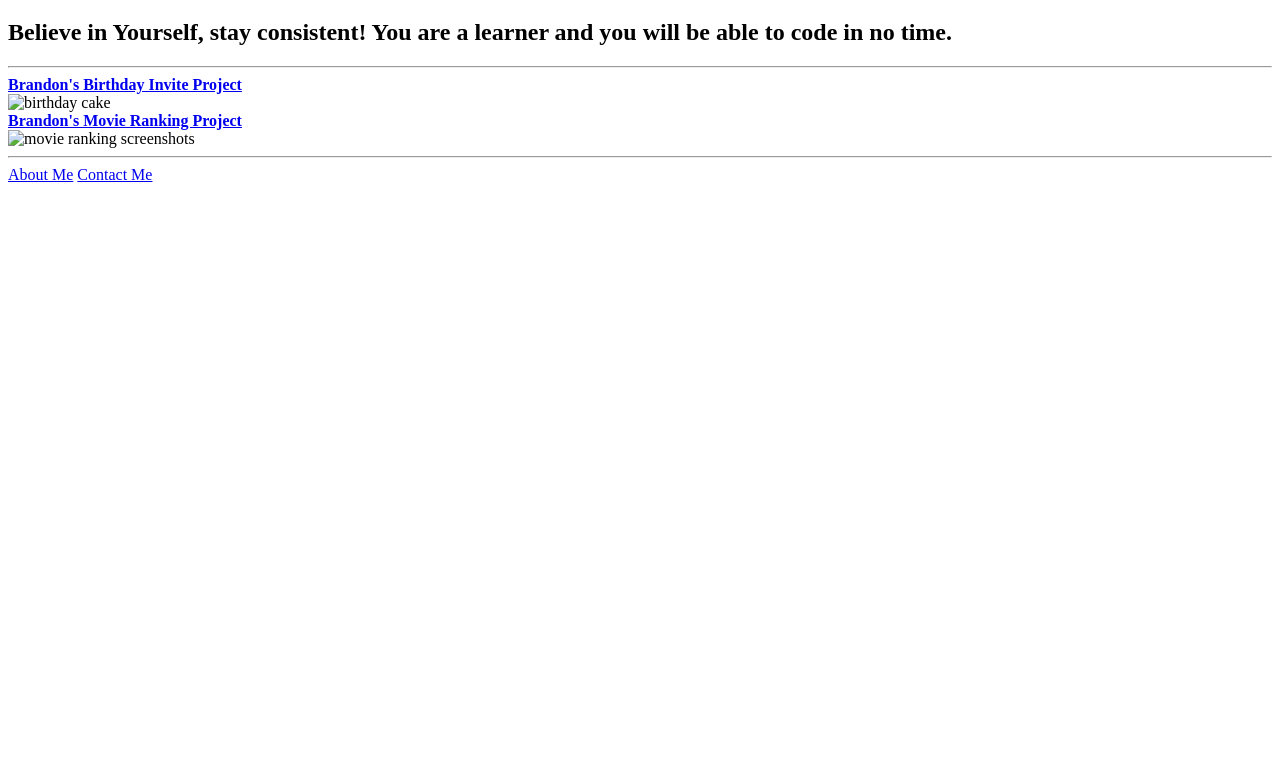
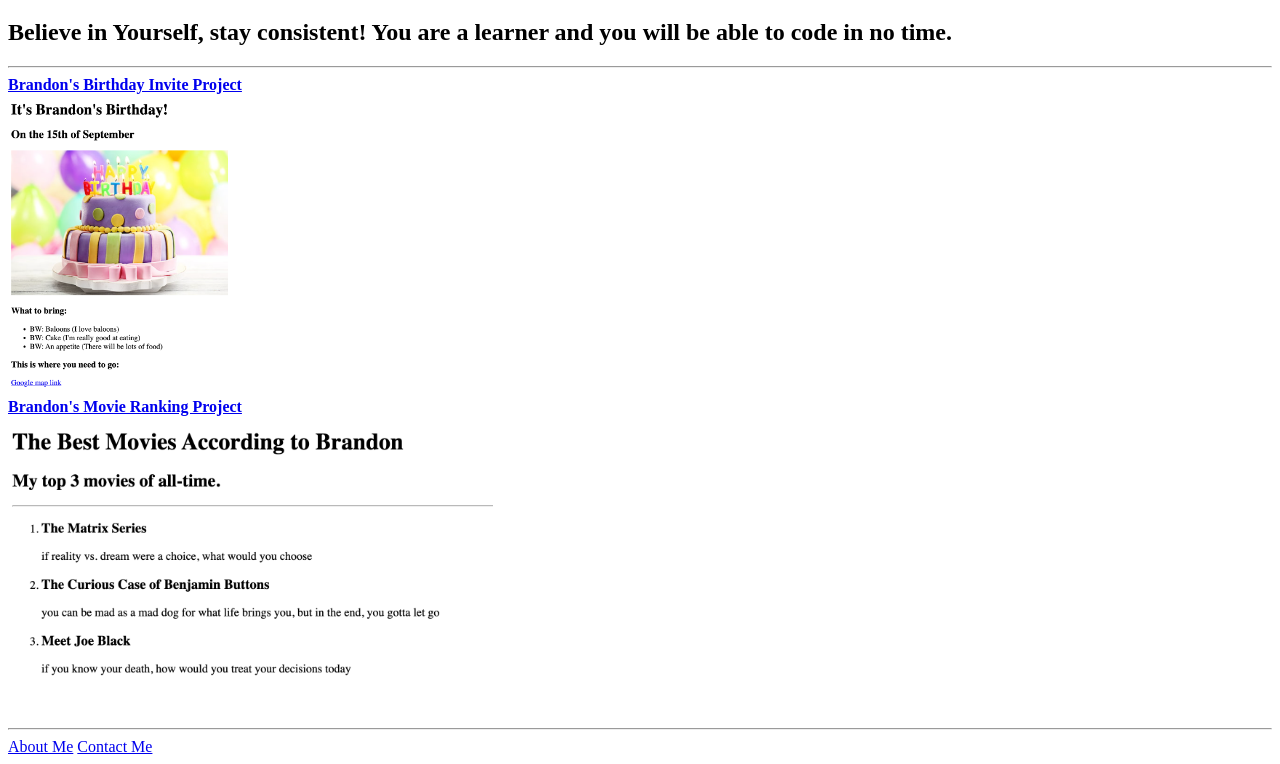
Before and after one commit to BrandonLWan/html-portfolio, a plain HTML site: page index.html in a window 1280 px wide. Shown: the part 61-825 px from the top of the page. Before the commit the page ends 800 px from the top, so only its background shows below. Drawn offline with Linux system fonts and the light colour scheme.

Commit message:
Update index.html
fixed image location bug:
used relative path than absolute path

```diff
--- a/index.html
+++ b/index.html
@@ -14,12 +14,12 @@
 
         <a href="./public/birthday-invite.html"><b>Brandon's Birthday Invite Project</b></a>
         <br />
-        <img src="../4.3 HTML Porfolio Project/assets/images/BDayInvite.png" height="300" alt="birthday cake"/>
+        <img src="./assets/images/BDayInvite.png" height="300" alt="birthday cake"/>
         <br />
 
         <a href="./public/movie-ranking.html"><b>Brandon's Movie Ranking Project</b></a>
         <br />
-        <img src="../4.3 HTML Porfolio Project/assets/images/MovieRanking.png" height="300" alt="movie ranking screenshots"/>
+        <img src="./assets/images/MovieRanking.png" height="300" alt="movie ranking screenshots"/>
         <br />
 
         <hr />
```
